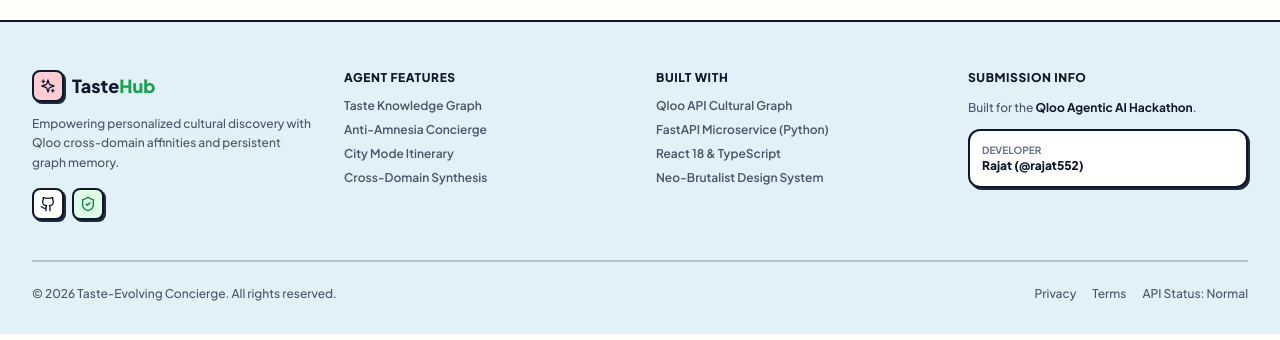
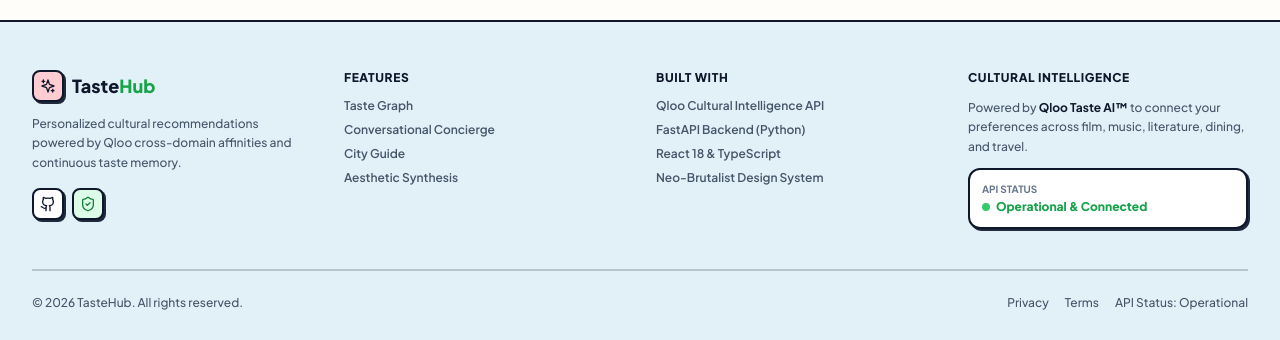
Before and after one commit to rajat552/qloo-hackathon, a React (Vite) app: page / in a window 1280 px wide. Shown: the part 1569-1909 px from the top of the page. Built offline with nearby package versions, Linux system fonts and the light colour scheme; no server answers.

Commit message:
Update footer copy

```diff
--- a/src/App.tsx
+++ b/src/App.tsx
@@ -96,7 +96,7 @@ function App() {
                 </span>
               </div>
               <p className="text-xs text-slate-600 leading-relaxed font-medium">
-                Empowering personalized cultural discovery with Qloo cross-domain affinities and persistent graph memory.
+                Personalized cultural recommendations powered by Qloo cross-domain affinities and continuous taste memory.
               </p>
               <div className="flex items-center space-x-2 pt-1">
                 <a
@@ -104,11 +104,11 @@ function App() {
                   target="_blank"
                   rel="noreferrer"
                   className="w-8 h-8 rounded-lg bg-white border-2 border-slate-900 flex items-center justify-center shadow-[2px_2px_0px_#1E293B] hover:translate-x-0.5 hover:translate-y-0.5 transition"
-                  title="GitHub Repository"
+                  title="View GitHub Repository"
                 >
                   <Github className="w-4 h-4 text-slate-900" />
                 </a>
-                <div className="w-8 h-8 rounded-lg bg-[#DCFCE7] border-2 border-slate-900 flex items-center justify-center shadow-[2px_2px_0px_#1E293B]" title="Verified Safe">
+                <div className="w-8 h-8 rounded-lg bg-[#DCFCE7] border-2 border-slate-900 flex items-center justify-center shadow-[2px_2px_0px_#1E293B]" title="Verified Safe & Secure">
                   <ShieldCheck className="w-4 h-4 text-[#15803D]" />
                 </div>
               </div>
@@ -117,13 +117,13 @@ function App() {
             {/* Col 2: Core Capabilities */}
             <div>
               <h4 className="text-xs font-black text-slate-900 uppercase tracking-wider mb-3">
-                Agent Features
+                Features
               </h4>
               <ul className="space-y-2 text-xs font-semibold text-slate-600">
-                <li><button onClick={() => setActiveSection('graph')} className="hover:text-slate-900 hover:underline">Taste Knowledge Graph</button></li>
-                <li><button onClick={() => setActiveSection('concierge')} className="hover:text-slate-900 hover:underline">Anti-Amnesia Concierge</button></li>
-                <li><button onClick={() => setActiveSection('city')} className="hover:text-slate-900 hover:underline">City Mode Itinerary</button></li>
-                <li><button onClick={() => setActiveSection('synthesis')} className="hover:text-slate-900 hover:underline">Cross-Domain Synthesis</button></li>
+                <li><button onClick={() => setActiveSection('graph')} className="hover:text-slate-900 hover:underline">Taste Graph</button></li>
+                <li><button onClick={() => setActiveSection('concierge')} className="hover:text-slate-900 hover:underline">Conversational Concierge</button></li>
+                <li><button onClick={() => setActiveSection('city')} className="hover:text-slate-900 hover:underline">City Guide</button></li>
+                <li><button onClick={() => setActiveSection('synthesis')} className="hover:text-slate-900 hover:underline">Aesthetic Synthesis</button></li>
               </ul>
             </div>
 
@@ -133,34 +133,37 @@ function App() {
                 Built With
               </h4>
               <ul className="space-y-2 text-xs font-semibold text-slate-600">
-                <li>Qloo API Cultural Graph</li>
-                <li>FastAPI Microservice (Python)</li>
+                <li>Qloo Cultural Intelligence API</li>
+                <li>FastAPI Backend (Python)</li>
                 <li>React 18 & TypeScript</li>
                 <li>Neo-Brutalist Design System</li>
               </ul>
             </div>
 
-            {/* Col 4: Project Info */}
+            {/* Col 4: Platform Overview */}
             <div>
               <h4 className="text-xs font-black text-slate-900 uppercase tracking-wider mb-3">
-                Submission Info
+                Cultural Intelligence
               </h4>
               <p className="text-xs text-slate-600 leading-relaxed font-medium">
-                Built for the <span className="font-bold text-slate-900">Qloo Agentic AI Hackathon</span>.
+                Powered by <span className="font-bold text-slate-900">Qloo Taste AI™</span> to connect your preferences across film, music, literature, dining, and travel.
               </p>
               <div className="mt-3 p-3 bg-white border-2 border-slate-900 rounded-xl shadow-[2px_2px_0px_#1E293B]">
-                <div className="text-[10px] uppercase font-bold text-slate-500">Developer</div>
-                <div className="text-xs font-extrabold text-slate-900">Rajat (@rajat552)</div>
+                <div className="text-[10px] uppercase font-bold text-slate-500">API Status</div>
+                <div className="text-xs font-extrabold text-[#16A34A] flex items-center gap-1.5 mt-0.5">
+                  <span className="w-2 h-2 rounded-full bg-[#22C55E] animate-pulse"></span>
+                  Operational &amp; Connected
+                </div>
               </div>
             </div>
           </div>
 
           <div className="pt-6 flex flex-col sm:flex-row items-center justify-between gap-2 text-xs text-slate-600 font-medium">
-            <p>&copy; 2026 Taste-Evolving Concierge. All rights reserved.</p>
+            <p>&copy; 2026 TasteHub. All rights reserved.</p>
             <div className="flex space-x-4">
               <span>Privacy</span>
               <span>Terms</span>
-              <span>API Status: Normal</span>
+              <span>API Status: Operational</span>
             </div>
           </div>
         </div>
@@ -172,7 +175,7 @@ function App() {
           <button
             onClick={() => setActiveSection('concierge')}
             className="brutal-btn-primary p-3 sm:px-4 sm:py-3 rounded-2xl shadow-brutal hover:shadow-brutal-sm text-xs font-extrabold flex items-center gap-2"
-            title="Chat with Concierge Agent"
+            title="Ask the Concierge for recommendations"
           >
             <Bot className="w-5 h-5 text-white shrink-0" />
             <span className="hidden sm:inline">Talk to Concierge</span>
```
